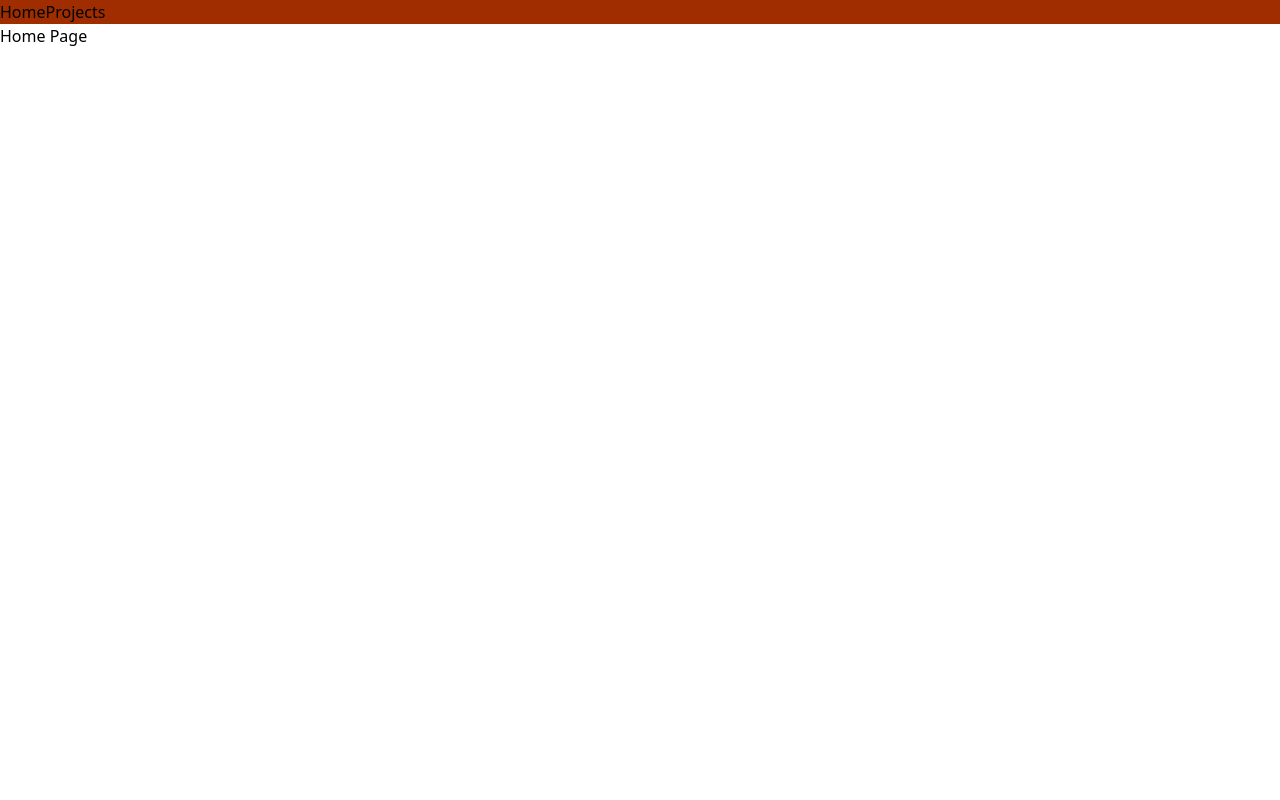
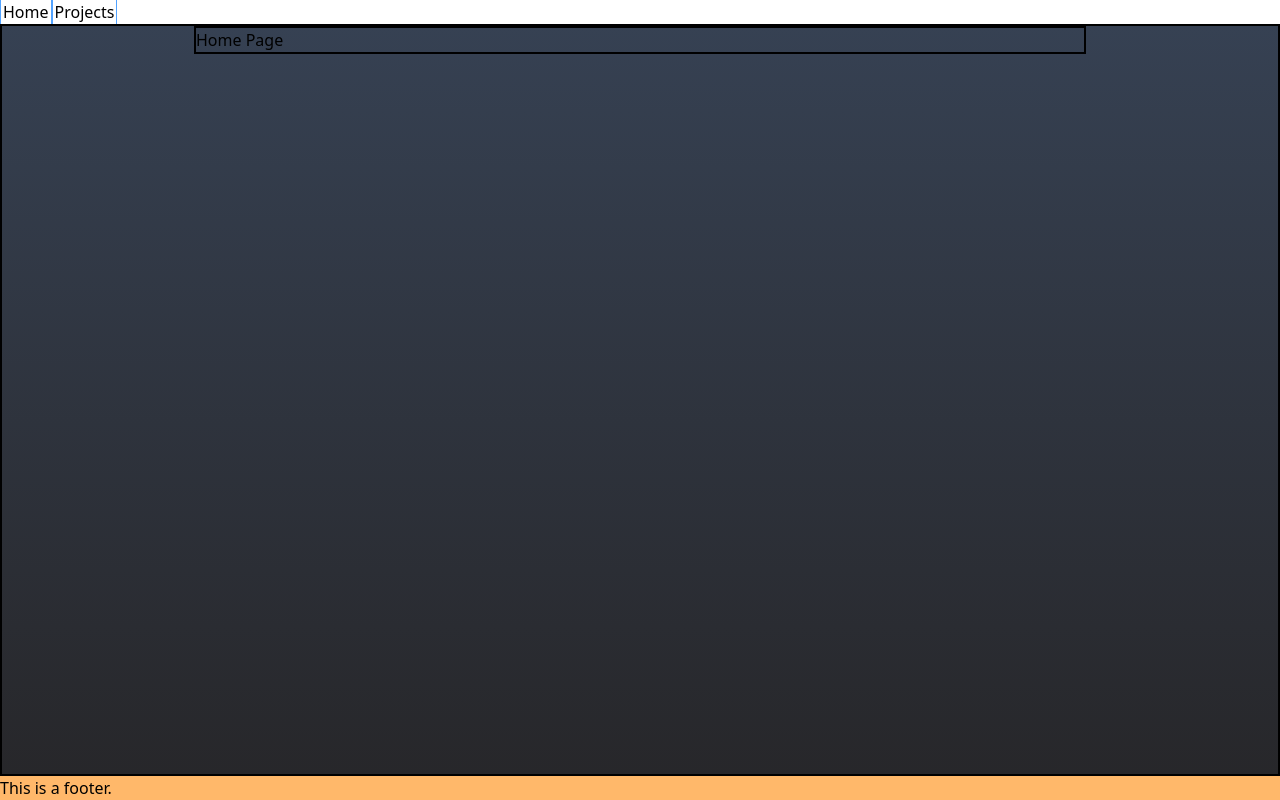
Before and after one commit to viapix/vitails_site, a Vue app: page / in a window 1280 px wide. Built offline with nearby package versions, Linux system fonts and the light colour scheme.

Commit message:
reorganized and flexbox'd

```diff
--- a/src/App.vue
+++ b/src/App.vue
@@ -1,17 +1,13 @@
 <script setup lang="ts">
-import NavComponent from '@components/NavComponent.vue'
 import HeaderComponent from '@components/HeaderComponent.vue'
-import { RouterView } from 'vue-router'
+import FooterComponent from '@components/FooterComponent.vue'
+import MainPageComponent from '@components/MainPageComponent.vue'
 </script>
 
 <template>
-  <header>
-    <HeaderComponent>
-      <NavComponent />
-    </HeaderComponent>
-  </header>
-
-  <main>
-    <RouterView />
-  </main>
+  <div class="flex flex-col h-screen">
+    <HeaderComponent class="flex-none" />
+    <MainPageComponent class="grow border-2" />
+    <FooterComponent class="flex-none" />
+  </div>
 </template>
--- /dev/null
+++ b/src/components/FooterComponent.vue
@@ -0,0 +1,7 @@
+<template>
+  <footer>
+    <div class="w-full bg-orange-300">
+      <p>This is a footer.</p>
+    </div>
+  </footer>
+</template>
--- a/src/components/HeaderComponent.vue
+++ b/src/components/HeaderComponent.vue
@@ -1,5 +1,9 @@
+<script lang="ts" setup>
+import NavComponent from '@components/NavComponent.vue'
+</script>
+
 <template>
-  <div class="w-full bg-orange-800">
-    <slot></slot>
-  </div>
+  <header>
+    <NavComponent />
+  </header>
 </template>
--- /dev/null
+++ b/src/components/MainPageComponent.vue
@@ -0,0 +1,13 @@
+<script lang="ts" setup>
+import { RouterView } from 'vue-router'
+</script>
+
+<template>
+  <main class="px-[15%] bg-linear-to-t from-zinc-800 to-gray-700">
+    <div>
+      <div class="border-2">
+        <RouterView />
+      </div>
+    </div>
+  </main>
+</template>
--- a/src/components/NavComponent.vue
+++ b/src/components/NavComponent.vue
@@ -5,7 +5,12 @@ import { routes } from '@data/routes'
 
 <template>
   <nav>
-    <RouterLink v-for="route in routes" :key="route.path" :to="route.path">
+    <RouterLink
+      v-for="route in routes"
+      :key="route.path"
+      :to="route.path"
+      class="border-1 p-0.5 border-blue-400"
+    >
       {{ route.name }}
     </RouterLink>
   </nav>
```
